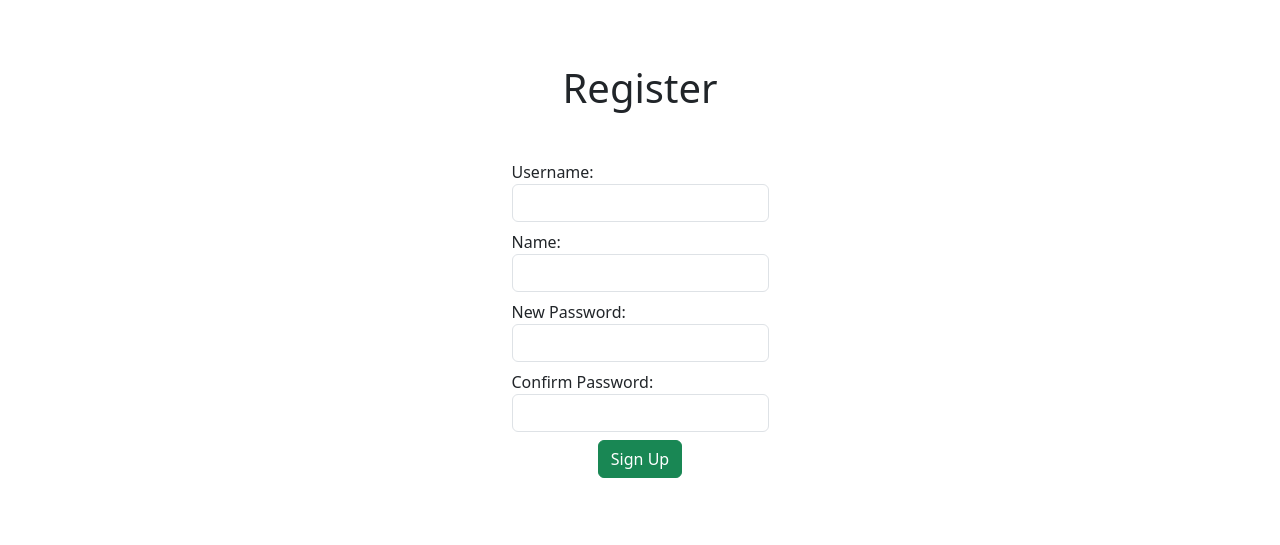
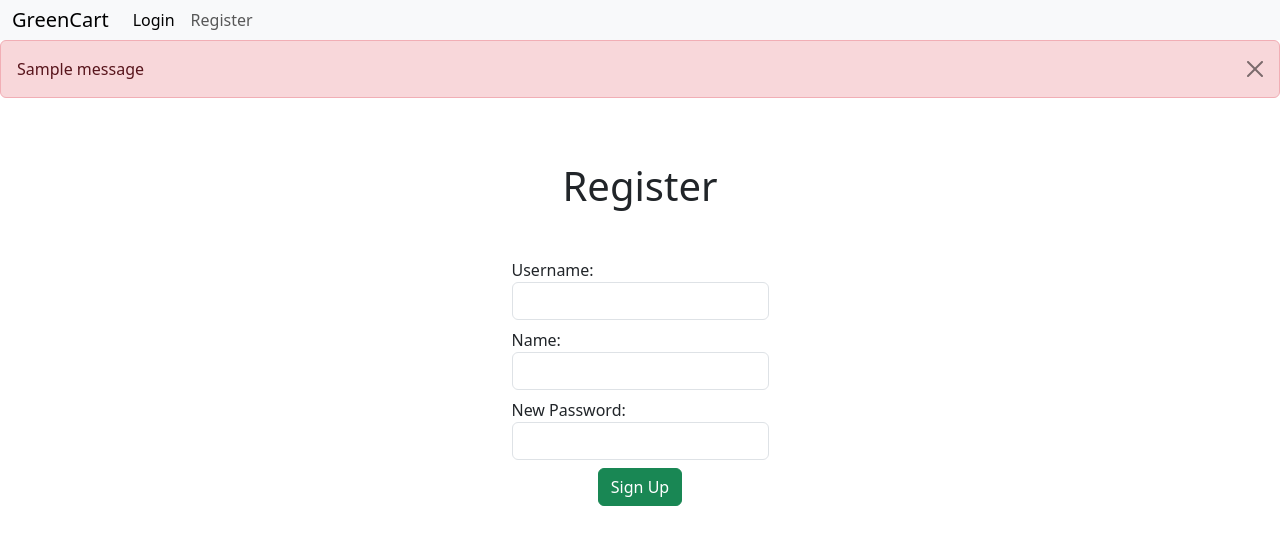
Before and after one commit to Tabish112005/GreenCart-ShoppingWebApp, a Flask app: page /register in a window 1280 px wide. Shown: the top 545 px of the page. Run offline with Flask 3, Linux system fonts and the light colour scheme; tables that the repository leaves empty hold one stand-in row (values such as "Sample post"); one stand-in notice (Sample message) is shown.

Commit message:
Added login and sign up Pages

```diff
--- a/app.py
+++ b/app.py
@@ -3,6 +3,7 @@ from flask_sqlalchemy import SQLAlchemy
 
 
 app = Flask(__name__)
+
 import config
 
 import models
--- a/routes.py
+++ b/routes.py
@@ -8,11 +8,43 @@ from app import app
 def index():
     return render_template('index.html')
 
-
 @app.route('/login')
 def login():
     return render_template('login.html')
 
+@app.route('/login', methods=['POST'])
+def login_post():
+    username = request.form.get('username')
+    password = request.form.get('password')
+    if username == '' or password == '':
+        flash('Username and password are required.')
+        return redirect(url_for('login'))
+    user = User.query.filter_by(username=username).first()
+    if not user:
+        flash('User does not exist.')
+        return redirect(url_for('login'))
+    if not user.check_password(password):
+        flash('Incorrect password.')
+        return redirect(url_for('login'))
+    return redirect(url_for('index'))
+
 @app.route('/register')
 def register():
     return render_template('register.html')
+
+@app.route('/register', methods=['POST'])
+def register_post():
+    username = request.form.get('username')
+    name = request.form.get('name')
+    password = request.form.get('password')
+    if username == '' or password == '':
+        flash('Username and password are required.')
+        return redirect(url_for('register'))
+    if User.query.filter_by(username=username).first():
+        flash('Username already taken. Please choose another.')
+        return redirect(url_for('register'))
+    user = User(username=username, name=name, password=password)
+    db.session.add(user)
+    db.session.commit()
+    flash('Registration successful. Please log in.')
+    return redirect(url_for('login'))
--- a/templates/layout.html
+++ b/templates/layout.html
@@ -9,11 +9,29 @@
         {% endblock %}
     </title>
     <link href="https://cdn.jsdelivr.net/npm/bootstrap@5.3.8/dist/css/bootstrap.min.css" rel="stylesheet" integrity="sha384-sRIl4kxILFvY47J16cr9ZwB07vP4J8+LH7qKQnuqkuIAvNWLzeN8tE5YBujZqJLB" crossorigin="anonymous">
+    <style>
+        body{
+            margin: 0;
+            padding: 0;
+        }
+    </style>
     {% block styles %}
     {% endblock %}
     <script defer src="https://cdn.jsdelivr.net/npm/bootstrap@5.3.8/dist/js/bootstrap.bundle.min.js" integrity="sha384-FKyoEForCGlyvwx9Hj09JcYn3nv7wiPVlz7YYwJrWVcXK/BmnVDxM+D2scQbITxI" crossorigin="anonymous"></script>
 </head>
 <body>
+{% include 'nav-auth.html' %}
+<!-- show flash error-->
+{% with messages = get_flashed_messages() %}
+  {% if messages %}
+      {% for message in messages %}
+        <div class="alert alert-danger alert-dismissible fade show" role="alert">
+          {{ message }}
+          <button type="button" class="btn-close" data-bs-dismiss="alert" aria-label="Close"></button>
+        </div>
+      {% endfor %}
+  {% endif %}
+{% endwith %}
 <div class="container">
     {% block content %}
     {% endblock %}
--- /dev/null
+++ b/templates/nav-auth.html
@@ -0,0 +1,21 @@
+<nav class="navbar navbar-expand-lg bg-body-tertiary">
+  <div class="container-fluid">
+    <a class="navbar-brand" href="/">GreenCart</a>
+    <button class="navbar-toggler" type="button" data-bs-toggle="collapse" data-bs-target="#navbarNavAltMarkup" aria-controls="navbarNavAltMarkup" aria-expanded="false" aria-label="Toggle navigation">
+      <span class="navbar-toggler-icon"></span>
+    </button>
+    <div class="collapse navbar-collapse" id="navbarNavAltMarkup">
+      <div class="navbar-nav">
+        <a class="nav-link active" href="{{url_for('login')}}">Login</a>
+        <a class="nav-link" href="{{url_for('register')}}">Register</a>
+      </div>
+    </div>
+  </div>
+</nav>
+
+<style>
+    .navbar{
+        width: 100%;
+        padding: 0;
+    }
+</style>
--- a/templates/register.html
+++ b/templates/register.html
@@ -8,16 +8,13 @@ Login - GreenCart
 <h1>Register</h1>
 <form method="post" class="mt-5"">
     <label for="username" class="form-label">Username:
-        <input type="text" name="username" id="username" class="form-control" />
+        <input type="text" name="username" id="username" class="form-control" required/>
     </label>
     <label for="name" class="form-label">Name:
-        <input type="text" name="name" id="name" class="form-control" />
+        <input type="text" name="name" id="name" class="form-control" required/>
     </label>
     <label for="password" class="form-label">New Password:
-        <input type="password" name="password" id="password" class="form-control">
-    </label>
-    <label for="password" class="form-label">Confirm Password:
-        <input type="password" name="password" id="password" class="form-control">
+        <input type="password" name="password" id="password" class="form-control" required>
     </label>
     <input type="submit" value="Sign Up" class="btn btn-success">
 </form>
```
Also changed, not shown: models.py (+16 -0 lines), templates/index.html (added, +9 -0 lines), instance/db.sqlite3 (added). Lines whose indentation alone changed are shown as unchanged.
